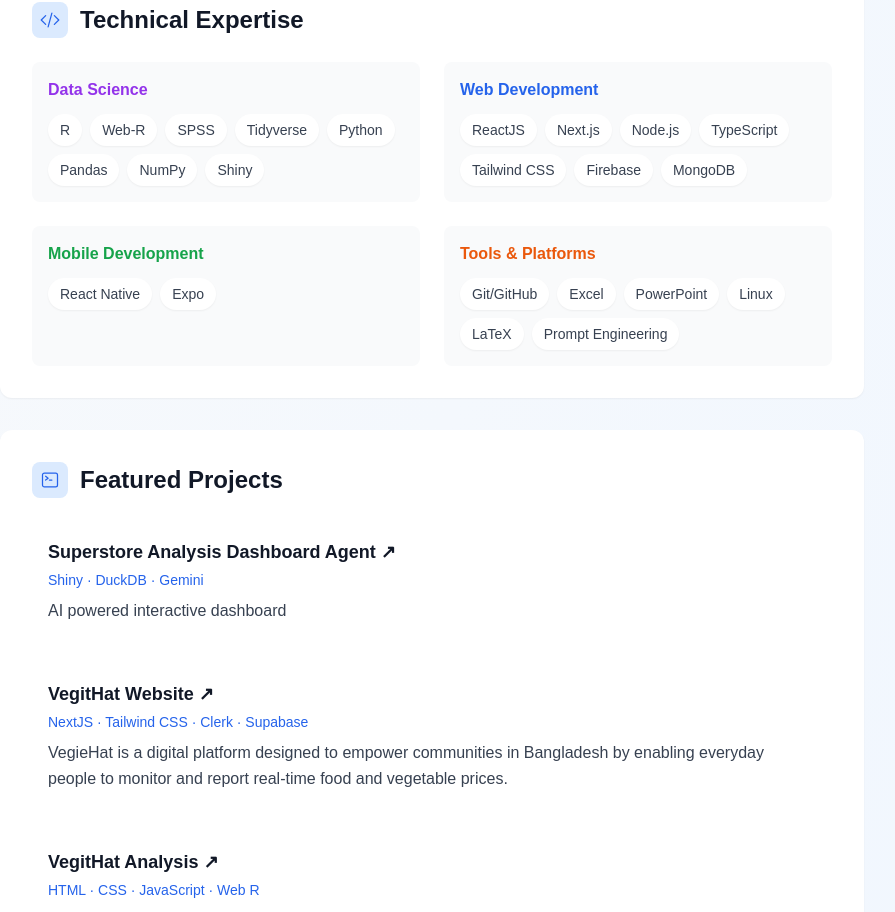
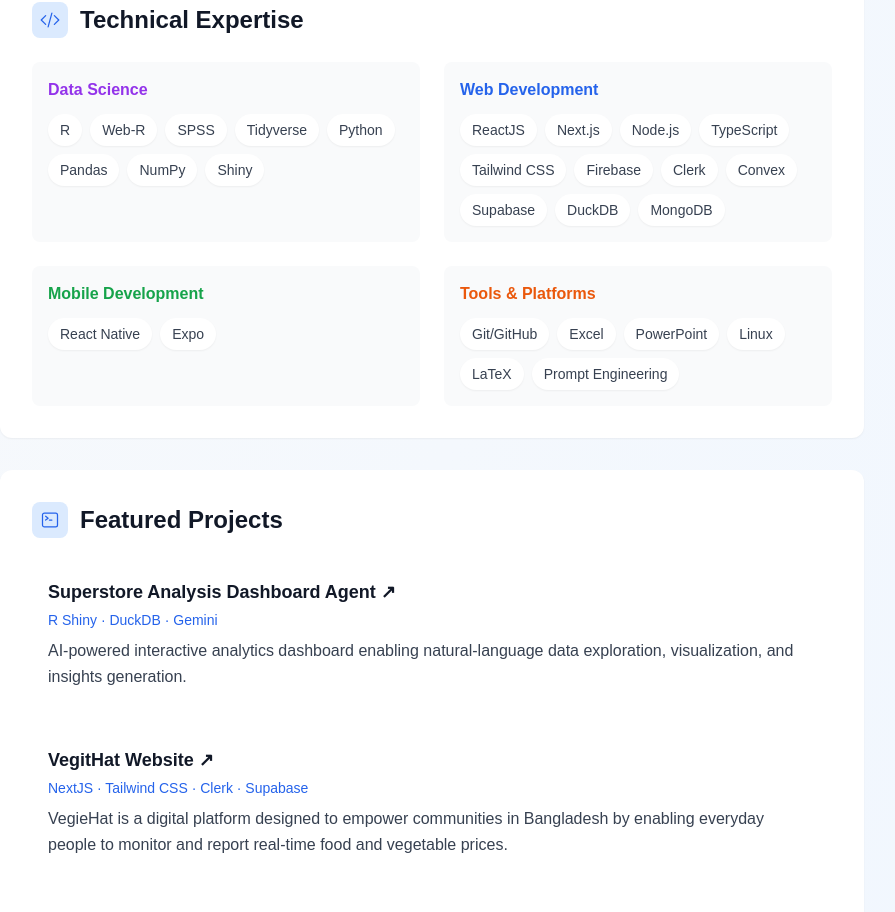
Before and after one commit to ashikeelahi3/next-portfolio, a Next.js app: page / in a window 1280 px wide. Shown: the part 1104-2016 px from the top of the page, without its empty margins (208-1103 px from the left). Built offline with nearby package versions, Linux system fonts and the light colour scheme.

Commit message:
Update portfolio-data.ts

```diff
--- a/src/data/portfolio-data.ts
+++ b/src/data/portfolio-data.ts
@@ -47,7 +47,7 @@ export const skills = [
   },
   {
     category: "Web Development",
-    items: ["ReactJS", "Next.js", "Node.js", "TypeScript", "Tailwind CSS", "Firebase", "MongoDB"],
+    items: ["ReactJS", "Next.js", "Node.js", "TypeScript", "Tailwind CSS", "Firebase", "Clerk", "Convex", "Supabase", "DuckDB", "MongoDB"],
     color: "text-blue-600 dark:text-blue-400"
   },
   {
@@ -64,11 +64,11 @@ export const skills = [
 
 export const projects = [
   {
-    title: "Superstore Analysis Dashboard Agent",
-    tech: "Shiny · DuckDB · Gemini",
-    description: "AI powered interactive dashboard ",
-    link: "https://ashikeelahi3.shinyapps.io/superstore-dashboard/"
-  },
+  title: "Superstore Analysis Dashboard Agent",
+  tech: "R Shiny · DuckDB · Gemini",
+  description: "AI-powered interactive analytics dashboard enabling natural-language data exploration, visualization, and insights generation.",
+  link: "https://ashikeelahi3.shinyapps.io/superstore-dashboard/"
+},
   {
     title: "VegitHat Website",
     tech: "NextJS · Tailwind CSS · Clerk · Supabase ",
@@ -113,7 +113,7 @@ export const experience = [
   {
     position: "Educational Content Developer",
     company: "Rajshahi Coaching Center",
-    duration: "2022 - Present",
+    duration: "Oct 2022 - Dec 2024",
     highlights: [
       "Designed 50+ interactive PowerPoint modules for STEM subjects",
       "Automated exam paper generation using LaTeX templates",
```
